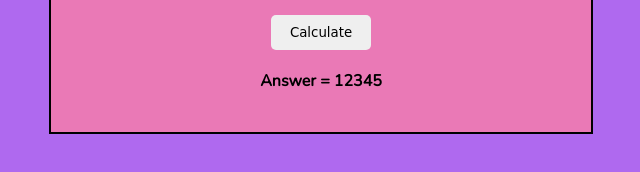
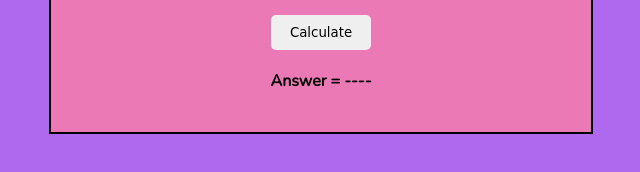
Before and after one commit to Ayush9535/Temperature-Convertor, a plain HTML site: page index.html in a window 1280 px wide. Shown: the part 404-576 px from the top of the page, 319-959 px from the left. Drawn offline with nearby package versions, Linux system fonts and the light colour scheme; a web font is replaced by a local one.

Commit message:
Update index.html

```diff
--- a/index.html
+++ b/index.html
@@ -27,7 +27,7 @@
         <br>
         <button>Calculate</button>
 
-        <div id="result-text">Answer = 12345</div>
+        <div id="result-text">Answer = ----</div>
     </div>
 
     <script src="temp.js"></script>
```
